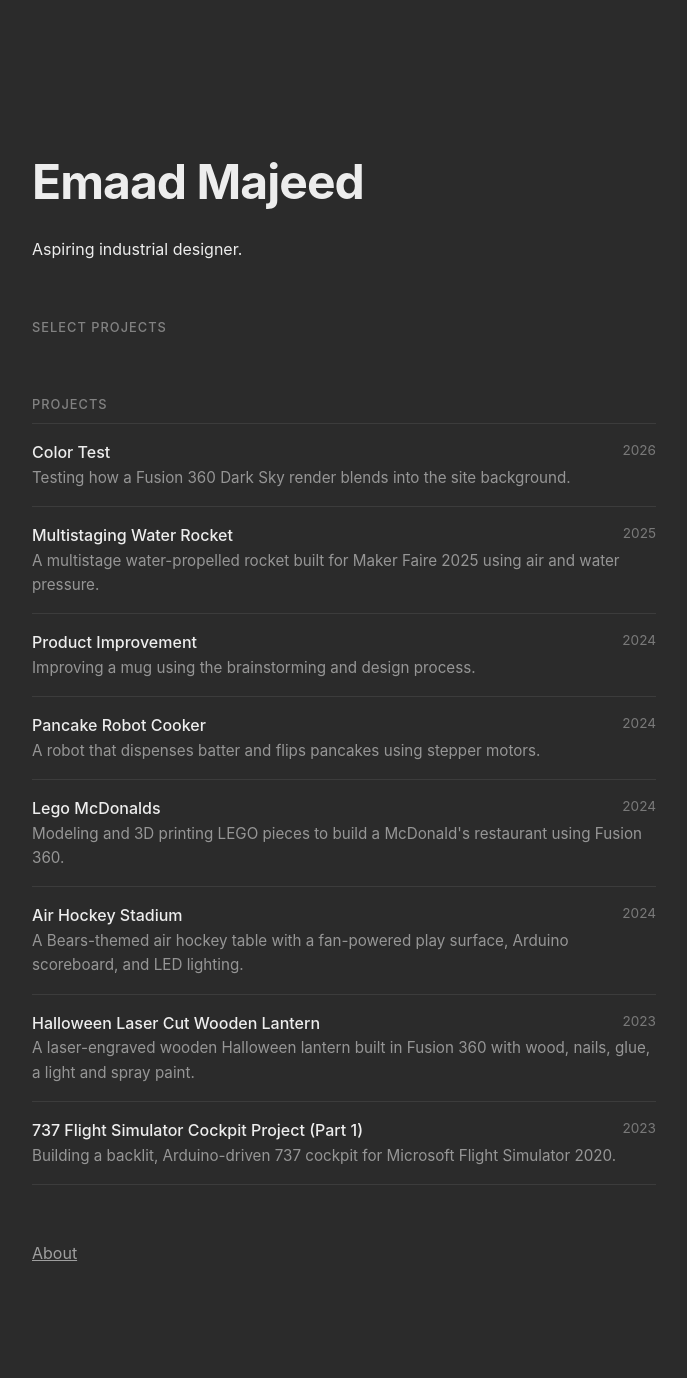
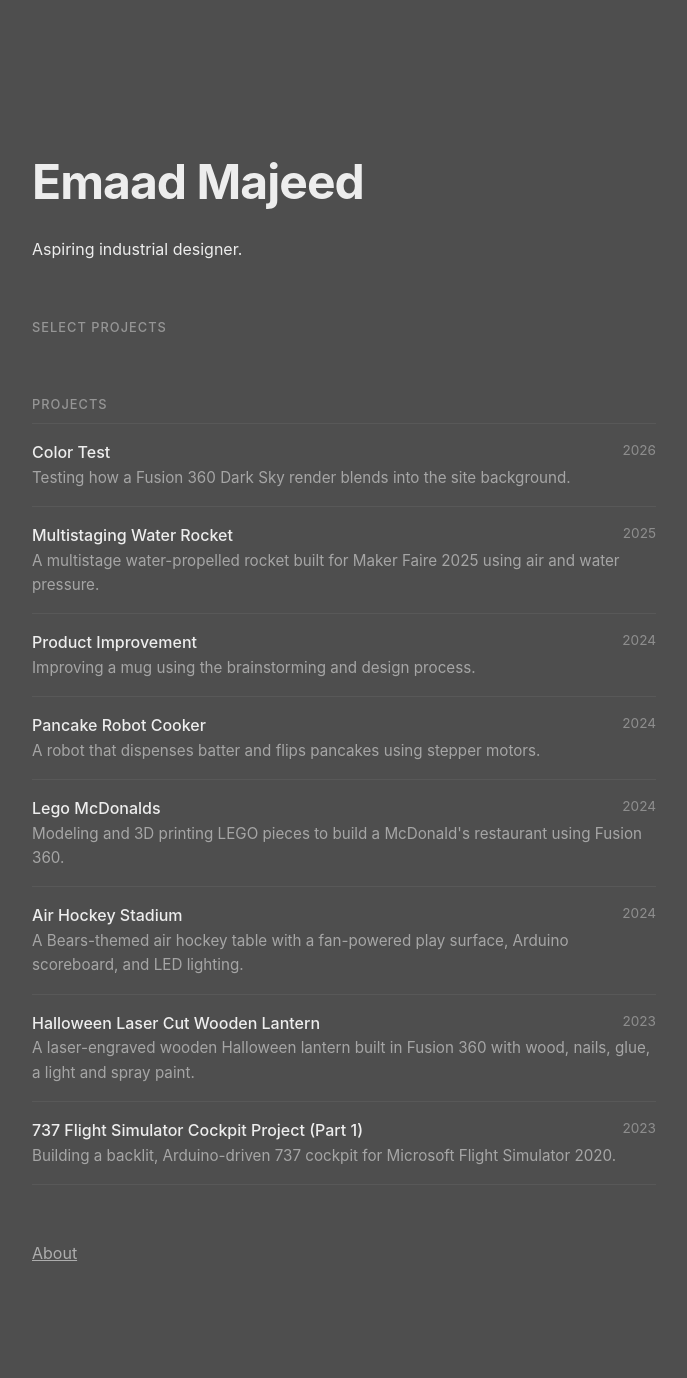
Before and after one commit to emaad-majeed/emaad-majeed.github.io, a Jekyll site: the page built from index.md, in a window 1280 px wide. Shown: the whole page, without its empty margins (296-983 px from the left). Built offline with Jekyll 4.4.1, drawn with Linux system fonts in a browser that asks for light colours.

Commit message:
Set background to Dark Sky RGB(78,78,78) / #4e4e4e

```diff
--- a/assets/css/style.css
+++ b/assets/css/style.css
@@ -6,7 +6,7 @@ body {
   margin: 0;
   font-family: -apple-system, BlinkMacSystemFont, "Segoe UI", Roboto, Helvetica, Arial, sans-serif;
   line-height: 1.6;
-  background: #2b2b2b; /* Fusion 360 "Dark Sky" environment */
+  background: #4e4e4e; /* Fusion 360 "Dark Sky" — RGB(78,78,78) */
   color: #ededed;
 }
 
```
